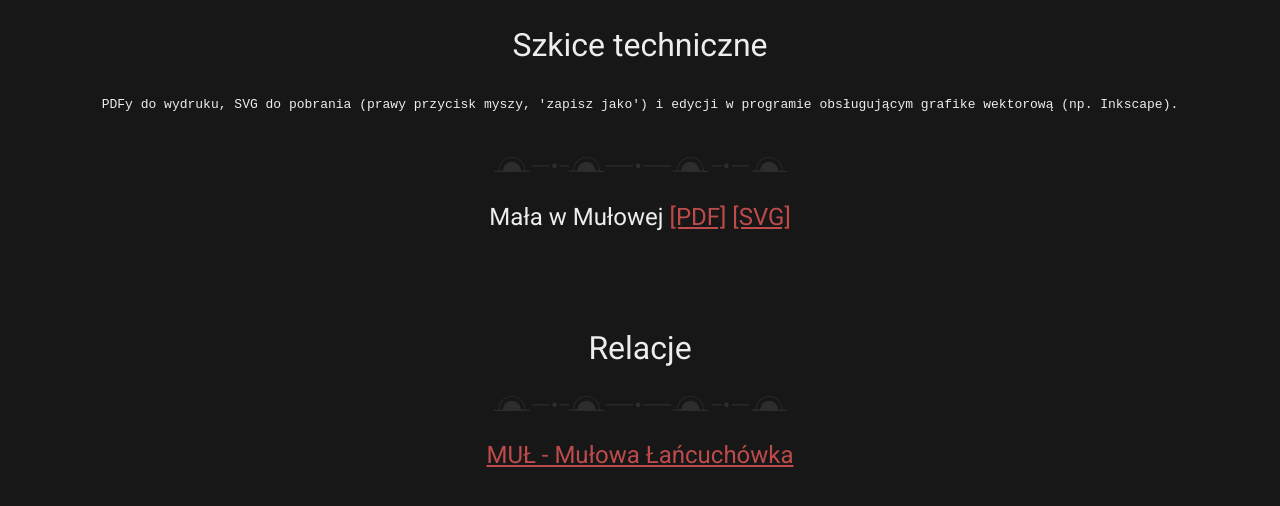
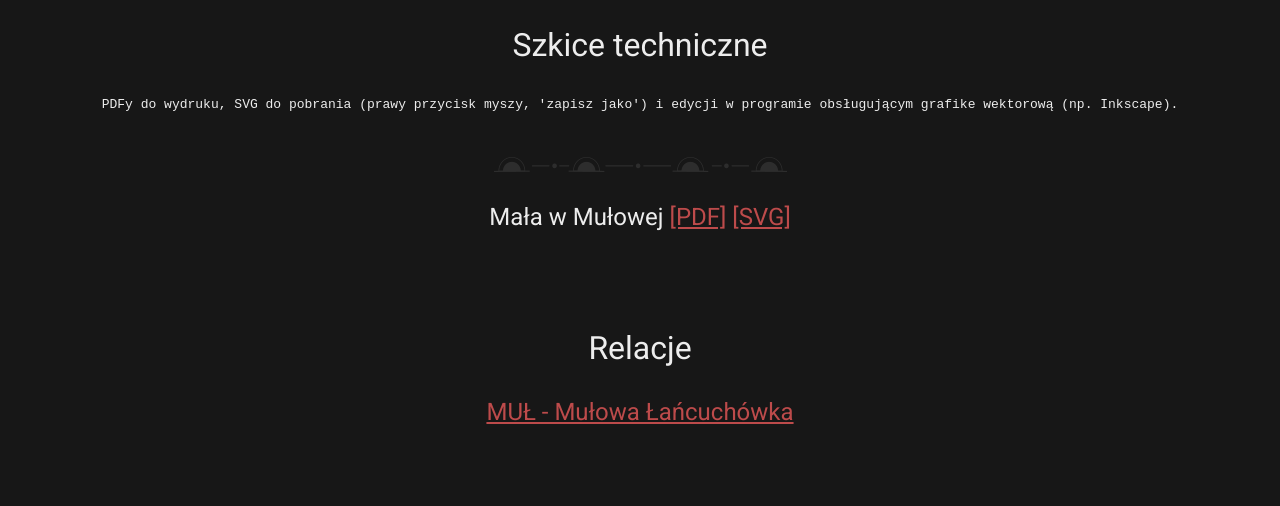
Before and after one commit to dziury/szkice, a Jekyll site: the page built from index.md, in a window 1280 px wide. Shown: the top 506 px of the page. Built offline with Jekyll 4.4.1, drawn with Linux system fonts in a browser that asks for light colours; our own code applies the rules of GitHub Pages for plain Markdown files.

Commit message:
styling tweaks

```diff
--- a/index.md
+++ b/index.md
@@ -32,8 +32,4 @@
 
 # Relacje
 
-![title](Obrazy/site div 3.png)
-
-
-
 ## [MUŁ - Mułowa Łańcuchówka](Relacje/MU%C5%81%20-%20Mu%C5%82owa%20%C5%81a%C5%84cuch%C3%B3wka.html)
```
